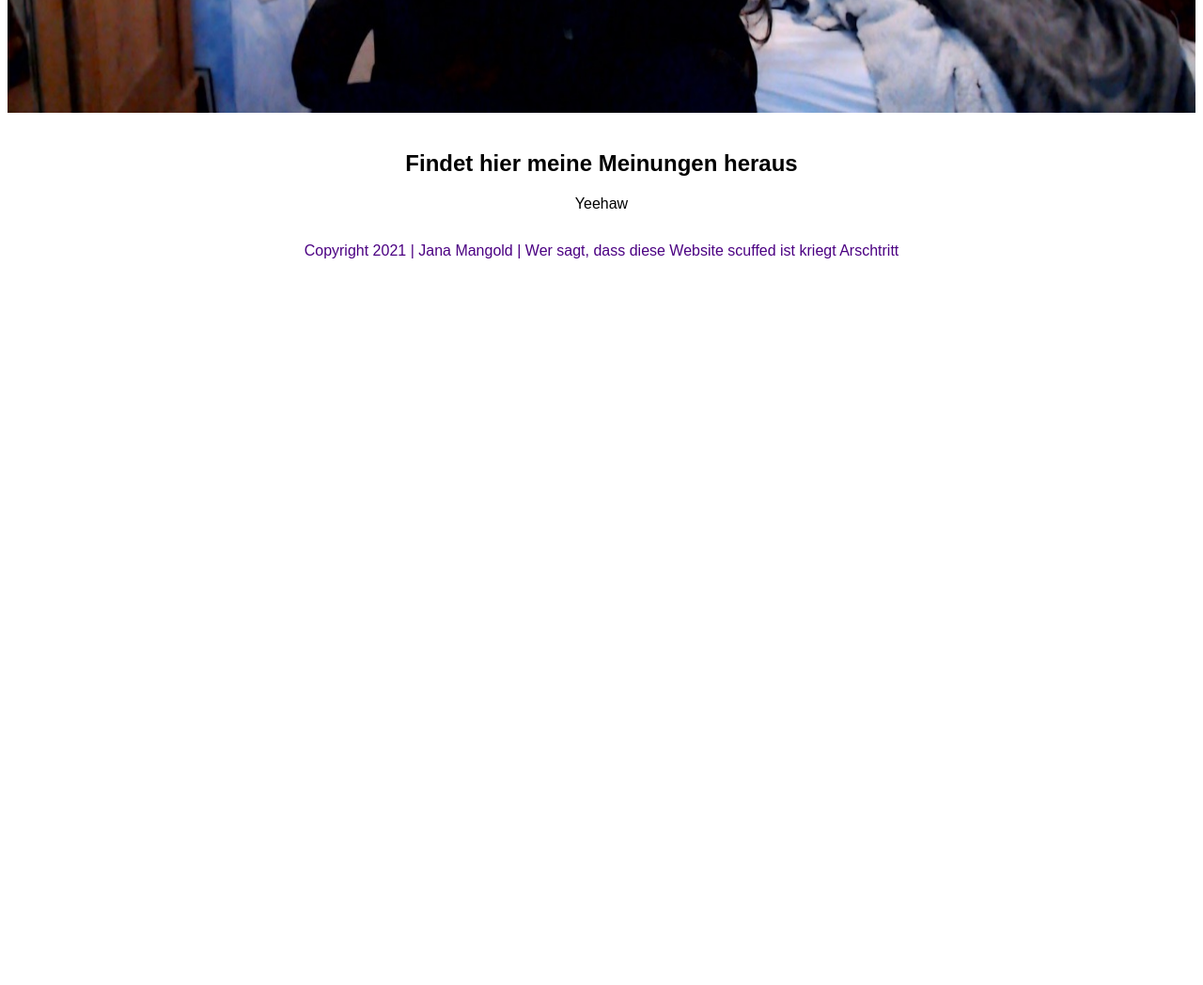
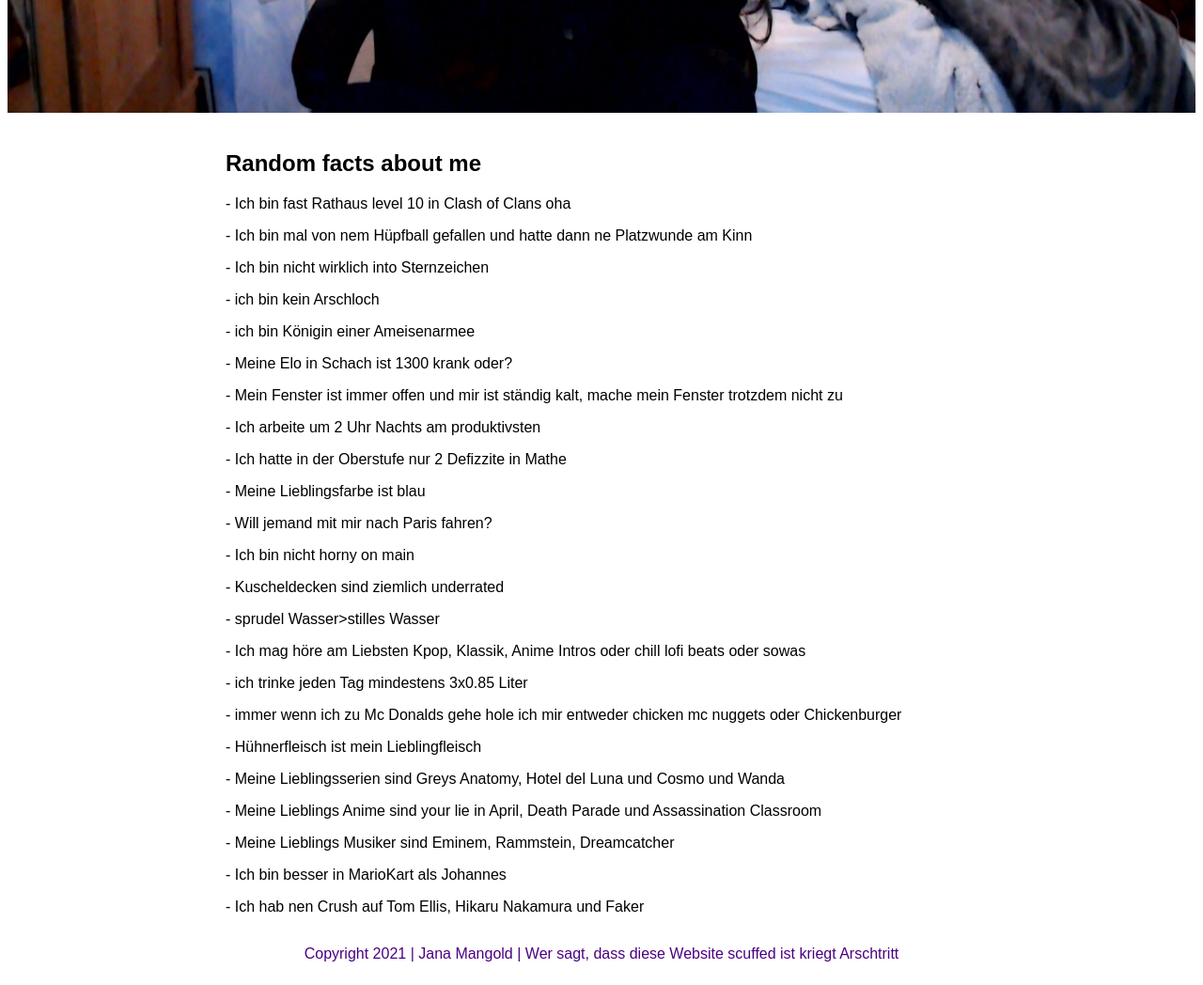
Before and after one commit to Jana420/Janaswebsite, a plain HTML site: page Random Meinungen.html in a window 1280 px wide. Shown: the part 768-1816 px from the top of the page at 94% size. Before the commit the page ends 1068 px from the top, so only its background shows below. Drawn offline with Linux system fonts and the light colour scheme.

Commit message:
randommfacts
random facts aktualisiert

```diff
--- a/Random Meinungen.html
+++ b/Random Meinungen.html
@@ -15,7 +15,7 @@
             <a href="Startseite.html">Startseite </a>
             <a href="Über mich.html">Über mich </a>
             <a href="Testergebnisse.html">Testergebnisse </a>
-            <a href="Random Meinungen.html">Random Meinungen </a>
+            <a href="Random Meinungen.html">Random facts </a>
             <a href="only fans.html">OnlyFans </a>
             <a href="Faq.html">FAQ </a>
             <a href="test.html">languages</a>
@@ -25,14 +25,95 @@
         </div>
         </section>
         <section# id="Testergebnisse">
+            <style>
+                div.b {
+                    text-align: center;
+                    text-align:left;
+                    margin: 0 auto;
+                   width: 50em;
+
+
+                }
+
+            </style>
+            <div class="b">
+
         <h2>
-        Findet hier meine Meinungen heraus
+        Random facts about me
         </h2>
         <p>
-            Yeehaw
+            - Ich bin fast Rathaus level 10 in Clash of Clans oha
 
         </p>
+        <p>
+            - Ich bin mal von nem Hüpfball gefallen und hatte dann ne Platzwunde am Kinn
+        </p>
+        <p>
+            - Ich bin nicht wirklich into Sternzeichen
+        </p>
+        <p>
+            - ich bin kein Arschloch
+        </p>
+        <p>
+            - ich bin Königin einer Ameisenarmee
+        </p>
+        <p>
+            - Meine Elo in Schach ist 1300 krank oder?
+        </p>
+        <p>
+            - Mein Fenster ist immer offen und mir ist ständig kalt, mache mein Fenster trotzdem nicht zu
+        </p>
+        <p>
+            - Ich arbeite um 2 Uhr Nachts am produktivsten
+        </p>
+        <p>
+            - Ich hatte in der Oberstufe nur 2 Defizzite in Mathe
+        </p>
+        <p>
+             - Meine Lieblingsfarbe ist blau
+        </p>
+        <p>
+             - Will jemand mit mir nach Paris fahren?
+        </p>
+        <p>
+             - Ich bin nicht horny on main
+        </p>
+        <p>
+             - Kuscheldecken sind ziemlich underrated
+        </p>
+        <p>
+             - sprudel Wasser>stilles Wasser
+        </p>
+        <p>
+             - Ich mag höre am Liebsten Kpop, Klassik, Anime Intros oder chill lofi beats oder sowas
+        </p>
+        <p>
+             - ich trinke jeden Tag mindestens 3x0.85 Liter
+        </p>
+        <p>
+            - immer wenn ich zu Mc Donalds gehe hole ich mir entweder chicken mc nuggets oder Chickenburger
+        </p>
+        <p>
+             - Hühnerfleisch ist mein Lieblingfleisch
+        </p>
+        <p>
+             - Meine Lieblingsserien sind Greys Anatomy, Hotel del Luna und Cosmo und Wanda
+        </p>
+        <p>
+             - Meine Lieblings Anime sind your lie in April, Death Parade und Assassination Classroom
+        </p>
+        <p>
+             - Meine Lieblings Musiker sind Eminem, Rammstein, Dreamcatcher
+        </p>
+        <p>
+             - Ich bin besser in MarioKart als Johannes
 
+        </p>
+        <p>
+             - Ich hab nen Crush auf Tom Ellis, Hikaru Nakamura und Faker
+        </p>
+
+    </div class="b">
 
     </div>
     <div id="main">
```
Also changed, not shown: Faq.html (+1 -1 lines), Startseite.html (+1 -1 lines), Testergebnisse.html (+1 -1 lines), index.html (+1 -1 lines), only fans.html (+1 -1 lines), passt du zu mir.html (+1 -1 lines), test.html (+1 -1 lines), Über mich.html (+1 -1 lines).
